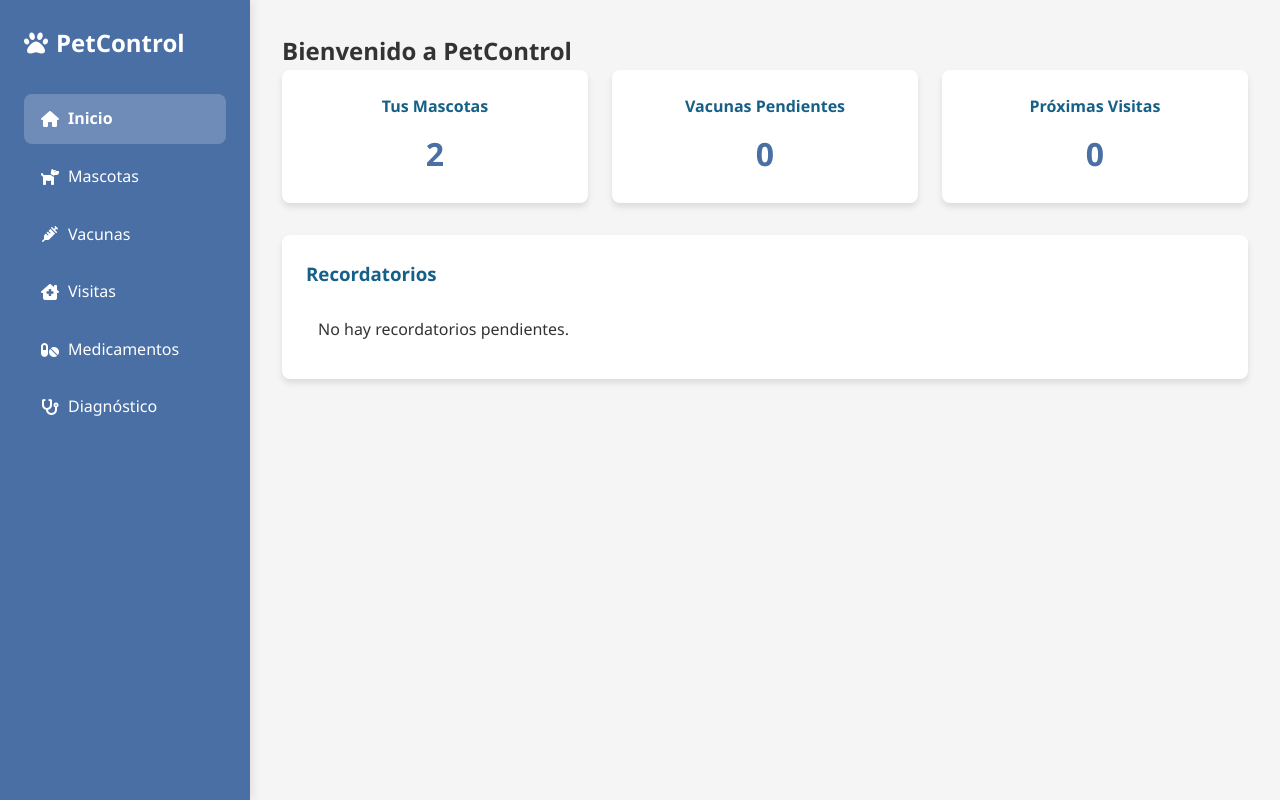
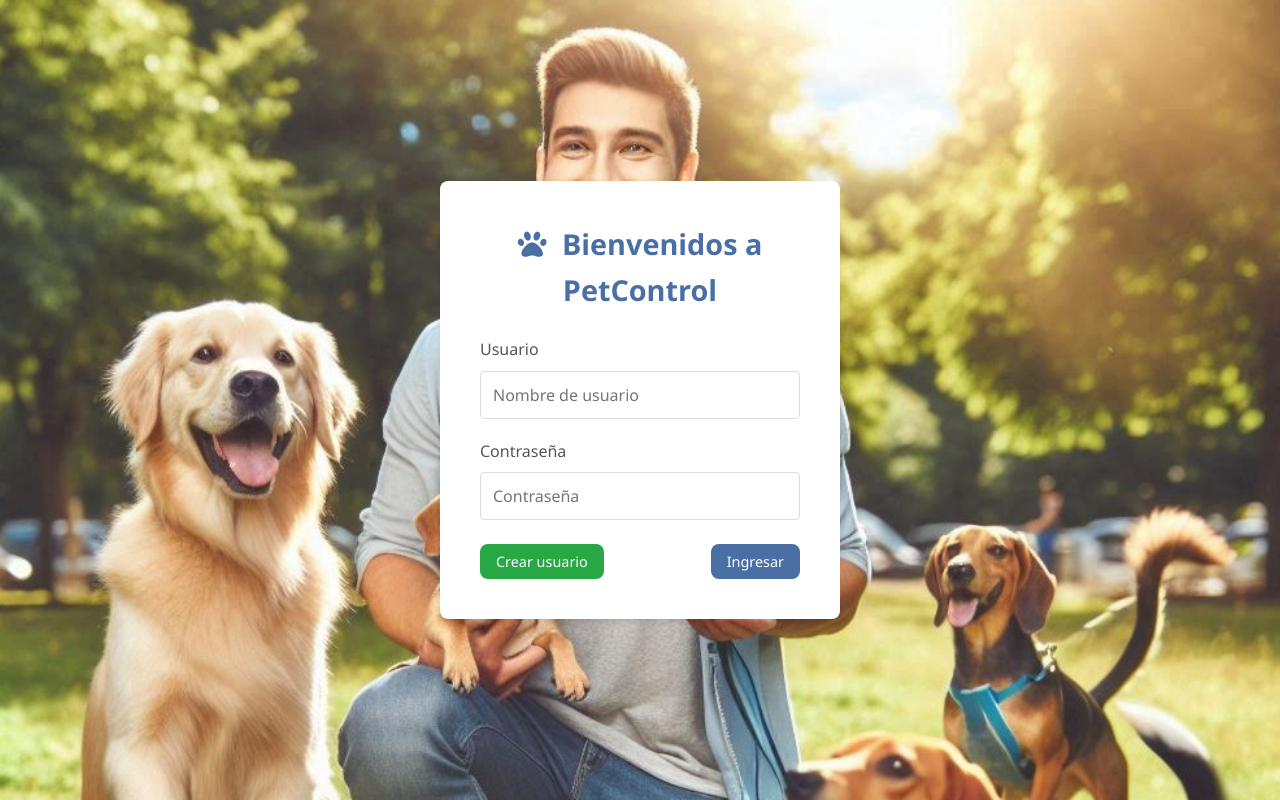
Before and after one commit to FinoHayd/Proyecto-programacion, a PHP site: page / in a window 1280 px wide. Run offline with PHP 8.4, Linux system fonts and the light colour scheme.

Commit message:
Avanzces

```diff
--- a/index.html
+++ b/index.html
@@ -5,10 +5,34 @@
     <meta name="viewport" content="width=device-width, initial-scale=1.0">
     <title>PetControl - Gestión de Mascotas</title>
     <link rel="stylesheet" href="styles/global.css">
+    <link rel="stylesheet" href="login.css">
     <link rel="stylesheet" href="https://cdnjs.cloudflare.com/ajax/libs/font-awesome/6.0.0-beta3/css/all.min.css">
 </head>
 <body>
-    <div class="container">
+    <!-- Pantalla de inicio de sesión -->
+    <div class="login-container" id="login-screen" style="background-image: url('dos.jpg'); background-size: cover; background-position: center;">
+        <div class="login-box">
+            <h1><i class="fas fa-paw"></i> Bienvenidos a PetControl</h1>
+
+            <div class="form-group">
+                <label for="username">Usuario</label>
+                <input type="text" id="username" placeholder="Nombre de usuario" required>
+            </div>
+
+            <div class="form-group">
+                <label for="password">Contraseña</label>
+                <input type="password" id="password" placeholder="Contraseña" required>
+            </div>
+
+            <div class="login-actions">
+                <button id="create-account-btn" class="btn btn-create">Crear usuario</button>
+                <button id="login-btn" class="btn btn-login">Ingresar</button>
+            </div>
+        </div>
+    </div>
+
+    <!-- Aplicación principal (oculta inicialmente) -->
+    <div class="container" id="app-container">
         <header>
             <h1><i class="fas fa-paw"></i> PetControl</h1>
             <nav>
@@ -19,6 +43,7 @@
                     <li><a href="#" class="nav-link" data-section="visits"><i class="fas fa-clinic-medical"></i> Visitas</a></li>
                     <li><a href="#" class="nav-link" data-section="medicines"><i class="fas fa-pills"></i> Medicamentos</a></li>
                     <li><a href="#" class="nav-link" data-section="diagnosis"><i class="fas fa-stethoscope"></i> Diagnóstico</a></li>
+                    <li><a href="#" id="logout-btn"><i class="fas fa-sign-out-alt"></i> Cerrar sesión</a></li>
                 </ul>
             </nav>
         </header>
@@ -91,7 +116,7 @@
                                 <input type="text" id="pet-owner" required>
                             </div>
                             <div class="form-group">
-                                <label for="pet-photo">Foto (URL)</label>
+                                <label for="pet-photo">URL de Foto (opcional)</label>
                                 <input type="text" id="pet-photo">
                             </div>
                             <button type="submit" class="btn-primary">Guardar</button>
@@ -338,7 +363,7 @@
                     <div class="diagnosis-result" id="diagnosis-result">
                         <h3>Resultado del Diagnóstico</h3>
                         <p>Selecciona los síntomas y haz clic en "Diagnosticar" para obtener posibles enfermedades.</p>
-                 </div>
+                    </div>
                 </div>
 
                 <div class="history-container">
@@ -360,6 +385,101 @@
         </main>
     </div>
 
+    <script>
+        // Mover el script de login aquí para mejor organización
+        const users = [
+            { username: "admin", password: "admin123", name: "Administrador" },
+            { username: "usuario1", password: "clave123", name: "Usuario de Prueba" }
+        ];
+
+        const loginScreen = document.getElementById('login-screen');
+        const appContainer = document.getElementById('app-container');
+        const usernameInput = document.getElementById('username');
+        const passwordInput = document.getElementById('password');
+        const loginBtn = document.getElementById('login-btn');
+        const createAccountBtn = document.getElementById('create-account-btn');
+        const logoutBtn = document.getElementById('logout-btn');
+
+        // Mostrar solo la pantalla de login al inicio
+        appContainer.style.display = 'none';
+
+        loginBtn.addEventListener('click', () => {
+            const username = usernameInput.value.trim();
+            const password = passwordInput.value.trim();
+
+            if (!username || !password) {
+                alert('Por favor ingrese usuario y contraseña');
+                return;
+            }
+
+            const user = users.find(u => u.username === username && u.password === password);
+
+            if (user) {
+                loginScreen.style.display = 'none';
+                appContainer.style.display = 'block';
+                localStorage.setItem('currentUser', JSON.stringify(user));
+            } else {
+                alert('Usuario o contraseña incorrectos');
+            }
+        });
+
+        createAccountBtn.addEventListener('click', () => {
+            const username = usernameInput.value.trim();
+            const password = passwordInput.value.trim();
+
+            if (!username || !password) {
+                alert('Por favor ingrese usuario y contraseña');
+                return;
+            }
+
+            if (users.some(u => u.username === username)) {
+                alert('El nombre de usuario ya está en uso');
+                return;
+            }
+
+            const newUser = {
+                username,
+                password,
+                name: username
+            };
+
+            users.push(newUser);
+            alert('Cuenta creada exitosamente. Ahora puede iniciar sesión.');
+        });
+
+        if (logoutBtn) {
+            logoutBtn.addEventListener('click', () => {
+                localStorage.removeItem('currentUser');
+                appContainer.style.display = 'none';
+                loginScreen.style.display = 'flex';
+                usernameInput.value = '';
+                passwordInput.value = '';
+            });
+        }
+
+        // Navegación entre secciones
+        document.querySelectorAll('.nav-link').forEach(link => {
+            link.addEventListener('click', (e) => {
+                e.preventDefault();
+                const sectionId = link.getAttribute('data-section');
+
+                // Ocultar todas las secciones
+                document.querySelectorAll('.section').forEach(section => {
+                    section.classList.remove('active');
+                });
+
+                // Desactivar todos los enlaces
+                document.querySelectorAll('.nav-link').forEach(navLink => {
+                    navLink.classList.remove('active');
+                });
+
+                // Mostrar la sección seleccionada
+                document.getElementById(sectionId).classList.add('active');
+                link.classList.add('active');
+            });
+        });
+    </script>
+
     <script src="scripts/app.js"></script>
 </body>
 </html>
--- a/styles/global.css
+++ b/styles/global.css
@@ -1,3 +1,80 @@
+.login-container {
+    display: flex;
+    justify-content: center;
+    align-items: center;
+    min-height: 100vh;
+    background-color: #f5f5f5;
+}
+
+.login-box {
+    background-color: white;
+    padding: 2.5rem;
+    border-radius: var(--border-radius);
+    box-shadow: var(--box-shadow);
+    width: 100%;
+    max-width: 400px;
+    text-align: center;
+}
+
+.login-box h1 {
+    color: var(--primary-color);
+    margin-bottom: 1.5rem;
+    font-size: 1.8rem;
+}
+
+.login-box h1 i {
+    margin-right: 0.5rem;
+}
+
+.login-box .form-group {
+    margin-bottom: 1.25rem;
+    text-align: left;
+}
+
+.login-box .form-group label {
+    display: block;
+    margin-bottom: 0.5rem;
+    font-weight: 500;
+    color: #555;
+}
+
+.login-box .form-group input {
+    width: 100%;
+    padding: 0.75rem;
+    border: 1px solid #ddd;
+    border-radius: 4px;
+    font-size: 1rem;
+}
+
+.login-actions {
+    display: flex;
+    justify-content: space-between;
+    margin-top: 1.5rem;
+    gap: 1rem;
+}
+
+.btn-block {
+    display: block;
+    width: 100%;
+}
+
+.btn-login {
+    background-color: var(--primary-color);
+    color: white;
+}
+
+.btn-login:hover {
+    background-color: var(--secondary-color);
+}
+
+.btn-create {
+    background-color: var(--success-color);
+    color: white;
+}
+
+.btn-create:hover {
+    background-color: #218838;
+}
 /* Estilos generales */
 :root {
     --primary-color: #4a6fa5;
```
Also changed, not shown: dos.jpg (added).
